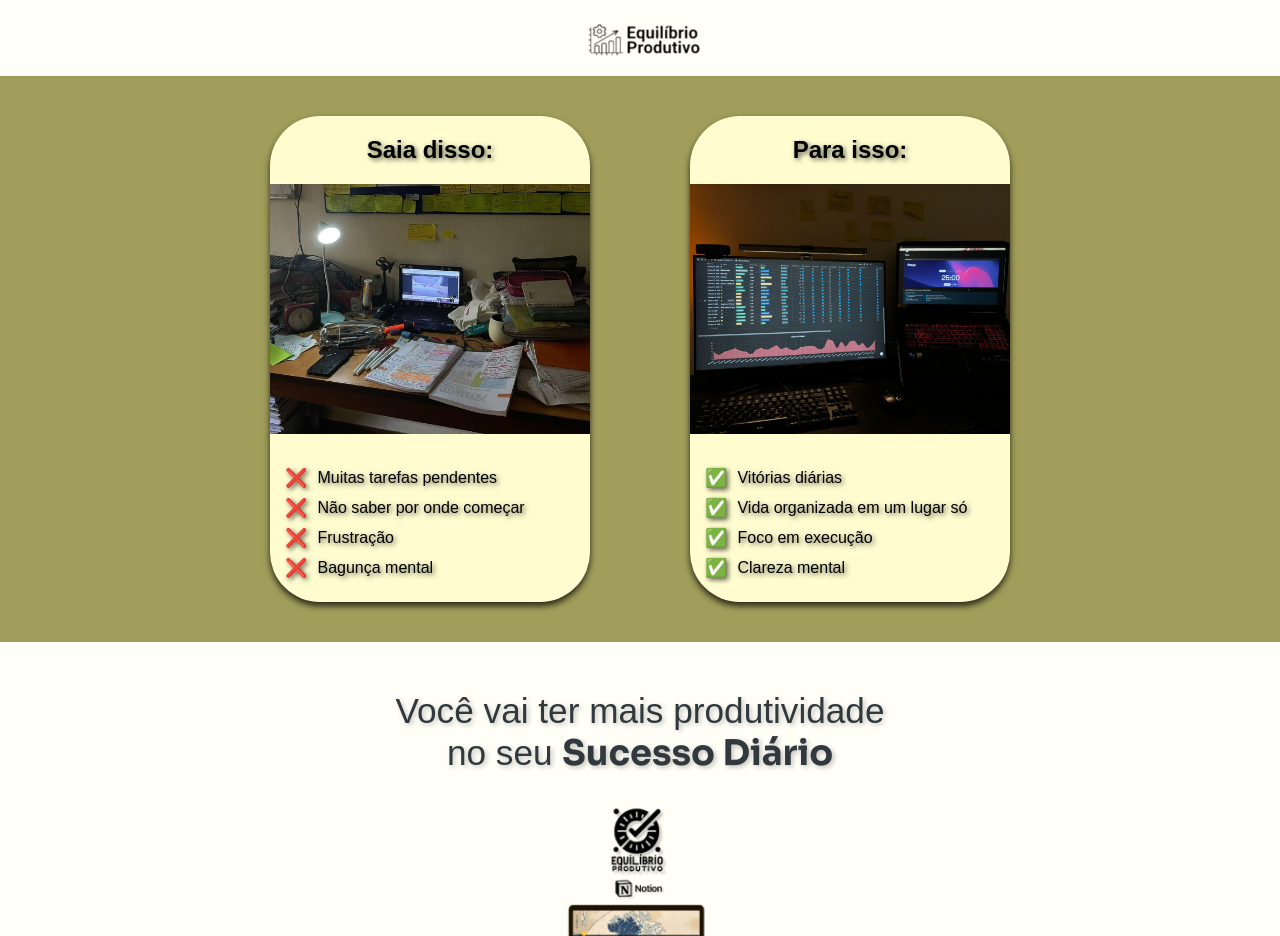
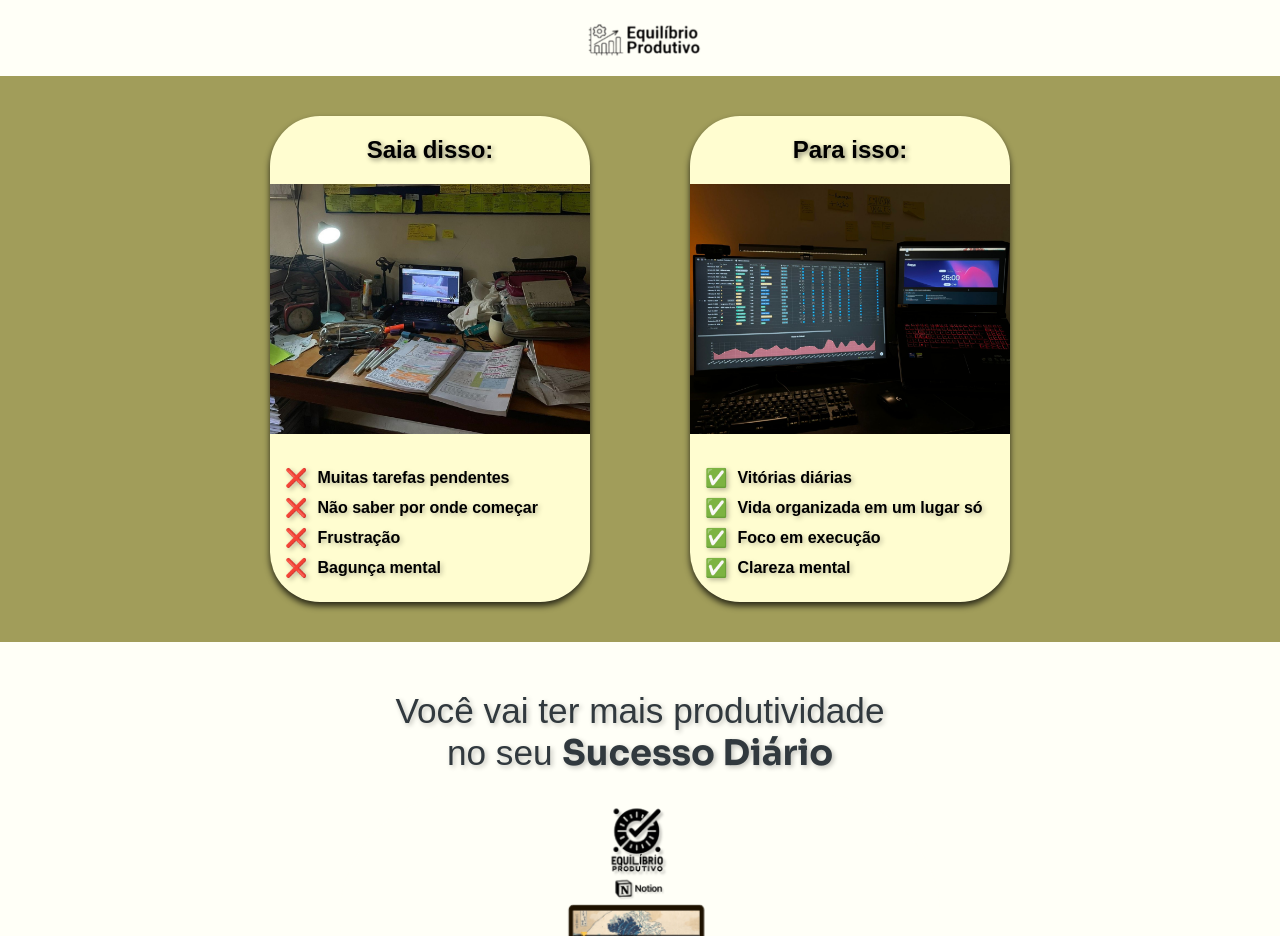
Before and after one commit to juliogfdsg/pctheone-ld, a plain HTML site: page index.html in a window 1280 px wide. Shown: the part 5020-5956 px from the top of the page. Drawn offline with Linux system fonts and the light colour scheme.

Commit message:
sexto commit

```diff
--- a/style.css
+++ b/style.css
@@ -1678,7 +1678,7 @@ header h1 {
   font-size: 24px;
   margin-bottom: 20px;
   text-align: center;
-  text-shadow: 2px 2px 5px rgba(0, 0, 0, 0.61);
+  text-shadow: 2px 2px 5px rgba(0, 0, 0, 0.473);
   font-weight: revert;
 
 }
@@ -1721,11 +1721,11 @@ header h1 {
 .comparison-box ul li {
   margin: 8px 0;
     font-size: 16px;
-    font-weight: 500;
+    font-weight: 700;
     display: flex;
     align-items: center;
     color: #000000;
-    text-shadow: 2px 2px 5px rgba(0, 0, 0, 0.61);
+    text-shadow: 2px 2px 5px rgb(0 0 0 / 28%);
 
 }
 
```
Also changed, not shown: favicon.png.
